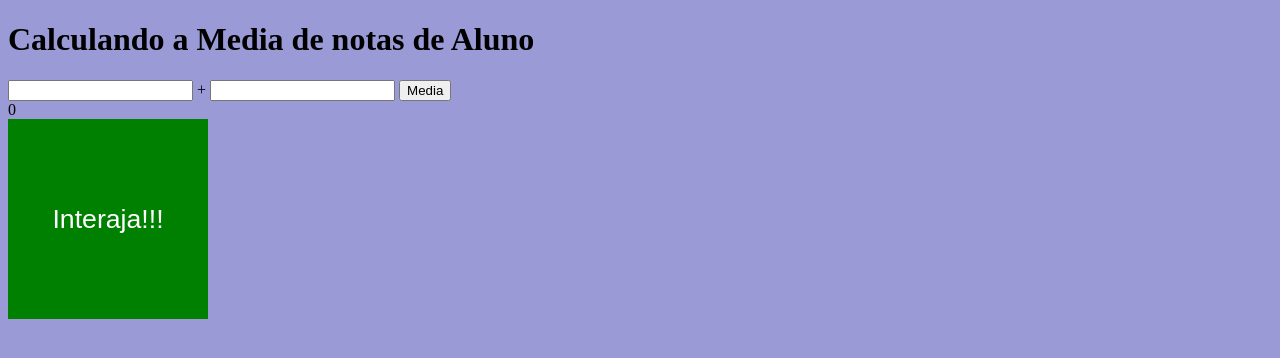
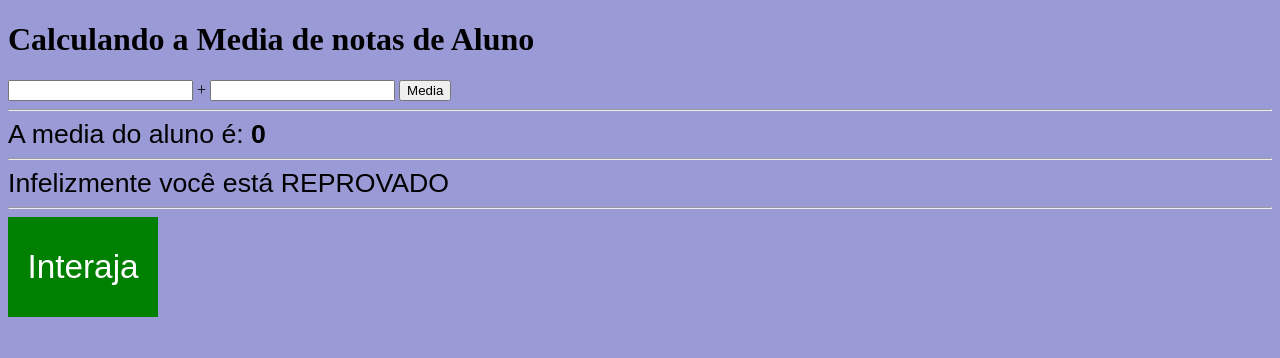
Before and after one commit to IncaDigital/ChasquiNet, a plain HTML site: page site-exemplo/index.html in a window 1280 px wide. Both pictures are taken after a click on the button "Media". Drawn offline with Linux system fonts and the light colour scheme.

Commit message:
Adicionamos una felicitacion
Aplicamos el comando If-else

```diff
--- a/site-exemplo/index.html
+++ b/site-exemplo/index.html
@@ -11,48 +11,63 @@
         font: 18pt;
       }
       div#res {
-        font: 25pt;
+        font: normal 20pt arial;
       }
       div#area {
-        font: normal 20pt arial;
+        font: normal 25pt arial;
         background: green;
         color: white;
-        width: 200px; /*Largura */
-        height: 200px; /*Altura */
-        line-height: 200px;
+        width: 150px; /*Largura */
+        height: 100px; /*Altura */
+        line-height: 100px;
         text-align: center;
+      }
+      div#fel {
+        font: normal 20pt arial;
       }
     </style>
   </head>
   <body>
     <h1>Calculando a Media de notas de Aluno</h1>
-    <input type="number" name="txtn1" id="txtn1" /> +
-    <input type="number" name="txtn2" id="txtn2" />
-    <input type="button" value="Media" onclick="resulMedia()" />
-    <div id="res">Resultado</div>
-    <div id="area" onclick="clicar()" onmouseenter="entrar()" onmouseout="sair()">Interaja!!!</div><!--Div da caixa interativa-->
-    <script>// funcion que calcula a media de dos notas
-      function resulMedia() {
-        var tn1 = window.document.getElementById("txtn1")
-        var tn2 = window.document.querySelector("input#txtn2")
-        var res = window.document.getElementById("res")
-        var n1 = Number(tn1.value)
-        var n2 = Number(tn2.value)
-        var media = (n1 + n2) / 2
-        res.innerHTML = media
-      }// tres funciones que realzian eventos...
-      var cuadrado = window.document.getElementById('area')
-      function clicar(){
-        cuadrado.innerText = 'Clicou'
-        cuadrado.style.background='blue'
+    <input type="number" name="txtn1" id="txtn1" /> + <!--cuadrado 1 - primer valor-->
+    <input type="number" name="txtn2" id="txtn2" /> <!--cuadrado 2 - segundo valor-->
+    <input type="button" value="Media" onclick="resulMedia()" /> <!--boton donde accionamos la operacion-->
+    <hr />
+    <div id="res">Resultado:</div><!--espacio onde va el resulatdo-->
+    <hr />
+    <div id="fel">Observação:</div><!--esapcio onde va la felicitacion-->
+    <hr />
+    <div id="area" onclick="clicar()" onmouseenter="entrar()" onmouseout="sair()">Interaja</div> <!--Div da caixa interativa-->
+
+    <script>
+      function resulMedia() {// funcion que calcula a media de dos notas
+        var tn1 = window.document.getElementById("txtn1") //captura el 1er valor y lo pasa a la variable tn1
+        var tn2 = window.document.querySelector("input#txtn2") //captura el 2do valor y lo pasa a la variable tn2
+        var res = window.document.getElementById("res")//captura el valor resultado y lo pasa a la variable res
+        var fel = window.document.getElementById('fel')//captura el mensaje da condicion (if) y lo pasa a la variable fel
+        var n1 = Number(tn1.value)//pasa el valor de la var tn1 para var n1
+        var n2 = Number(tn2.value)//pasa el valor de la var tn2 para var n2
+        var media = (n1 + n2) / 2// operacion media
+        res.innerHTML = `A media do aluno é: <strong>${media}</strong>`//mostra el resultado na area resultado
+        if ( media >= 7 && media <= 10) {//condicion de felicitacion basados en la media
+          fel.innerHTML = 'Parabens você está APROVADO!!!!'
+        } else if(media < 7) {
+          fel.innerHTML = 'Infelizmente você está REPROVADO'
+        } else fel.innerHTML = 'Os valores que estão digitando estão incorretos. Tente com valores desde 0 até 10'
       }
-      function entrar(){
-        cuadrado.innerText = 'Entrou'
-        cuadrado.style.background = 'green'
+      // tres funciones que realzian eventos...
+      var cuadrado = window.document.getElementById("area")//captura valores da div y los pasa para var cuadrado
+      function clicar() {
+        cuadrado.innerText = "Clicou"//aparace esta msg na hora de clicar
+        cuadrado.style.background = "blue"//na hora de clicar o fundo do quadrado se torna azul
       }
-      function sair(){
-        cuadrado.innerText = 'Saiu'
-        cuadrado.style.background = 'orange'
+      function entrar() {
+        cuadrado.innerText = "Entrou"//aparace esta msg na hora de pasar el curso do mouse sobre el cuadrado
+        cuadrado.style.background = "green"//na hora de posar el curso sobre o quadrado se torna verde
+      }
+      function sair() {
+        cuadrado.innerText = "Saiu"//aparace esta msg na hora de tirar o cursor sobre o cuadrado
+        cuadrado.style.background = "orange"//na hora de retirar el curso sobre o quadrado se torna laranja
       }
     </script>
   </body>
```
